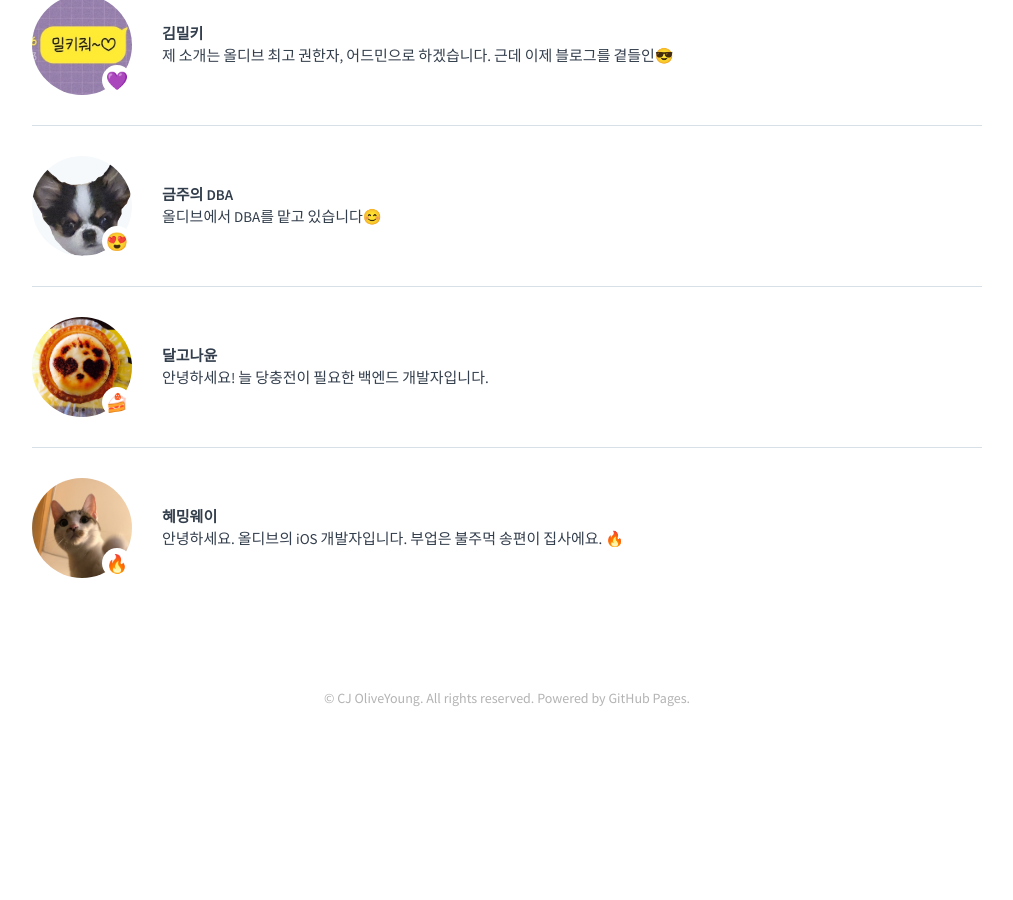
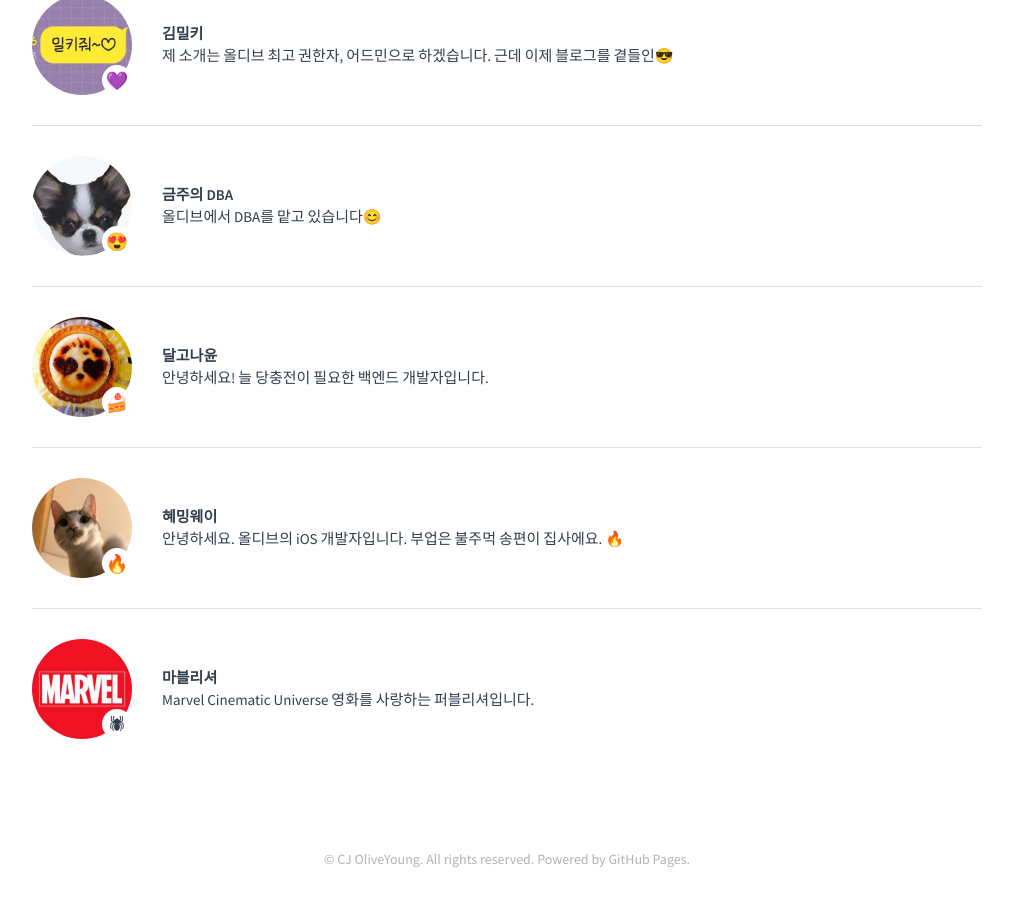
Before and after one commit to tedpark/oy-alldev.github.io, a Jekyll site: the page built from about/index.md, in a window 1280 px wide and 900 px high, scrolled down 3524 px. Shown: the whole window, without its empty margins (133-1146 px from the left). Built offline with Jekyll 4.4.1, drawn with Linux system fonts in a browser that asks for light colours; before the commit the page ends 4263 px from its top, so only the background shows below that.

Commit message:
feature/김종규 프로필 추가

```diff
--- a/_data/members.yml
+++ b/_data/members.yml
@@ -90,3 +90,8 @@
   emoji: 🔥
   name: 혜밍웨이
   comment: 안녕하세요. 올디브의 iOS 개발자입니다. 부업은 불주먹 송편이 집사에요. 🔥
+
+- id: 834907
+  emoji: 🕷
+  name:  마블리셔
+  comment: Marvel Cinematic Universe 영화를 사랑하는 퍼블리셔입니다.
```
Also changed, not shown: about/img/834907.jpeg (added).
